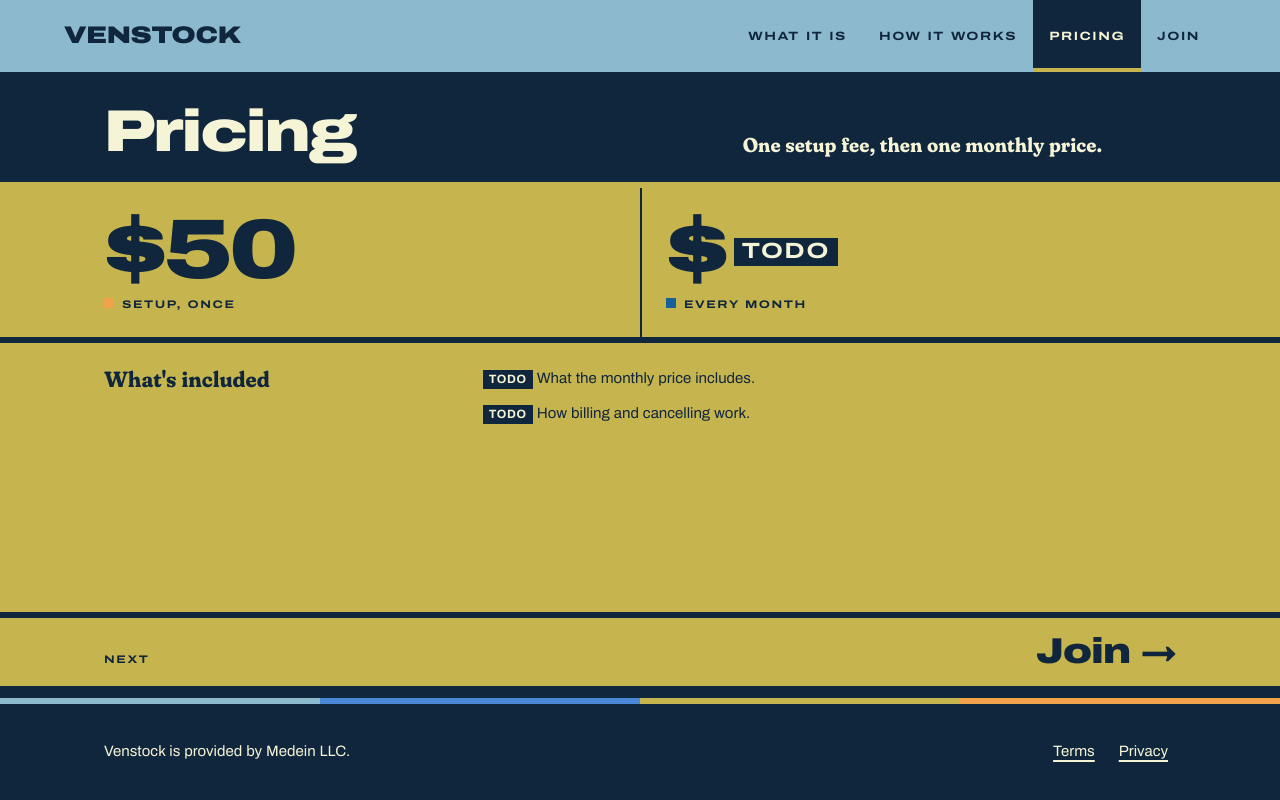
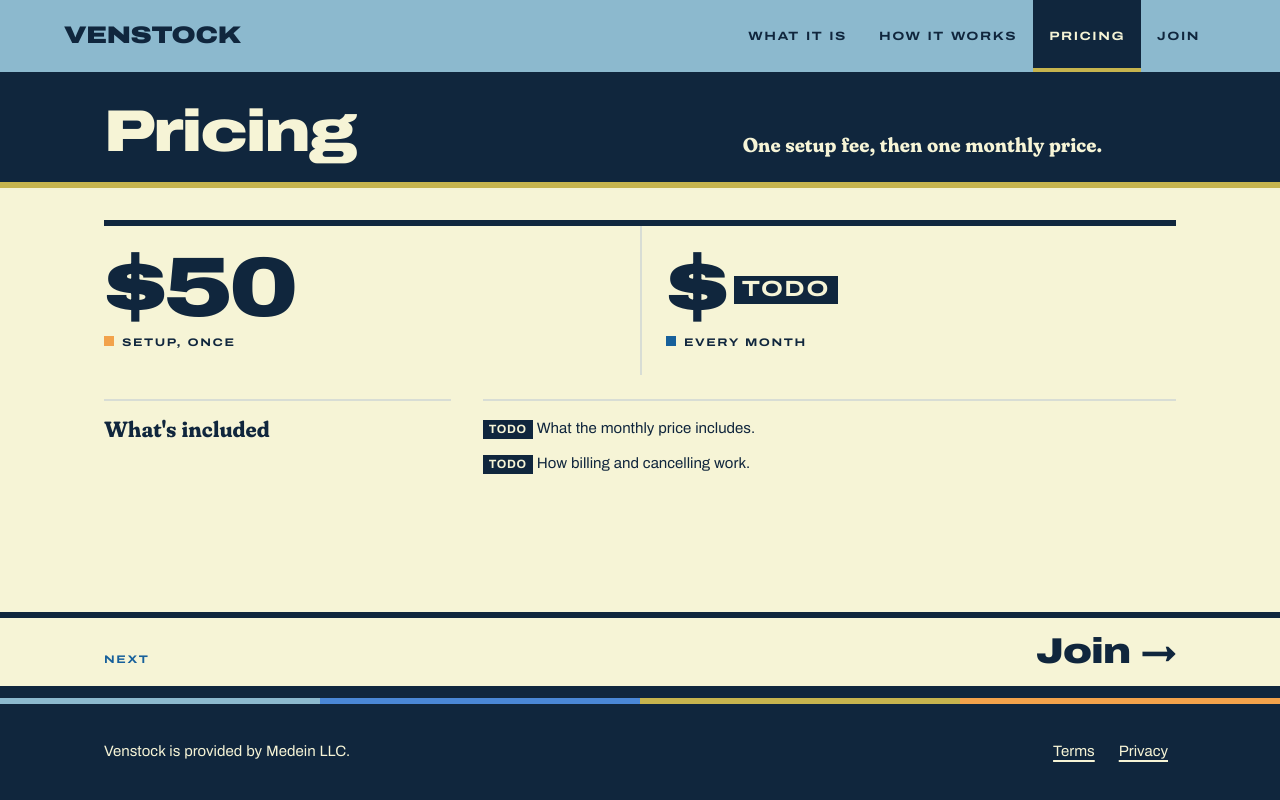
Before and after one commit to izzabizz5/venstock, a website: page site/public/pricing.html in a window 1280 px wide. Drawn offline with Linux system fonts and the light colour scheme.

Commit message:
Public site: the pricing page is cream like the others
The mustard is now only the stripe under the pricing band (and its tab
underline); the prices and notes sit on cream with the same rules as the
other pages.

Co-Authored-By: Claude Opus 5.5 <noreply@anthropic.com>

```diff
--- a/site/public/site.css
+++ b/site/public/site.css
@@ -110,17 +110,18 @@ p { margin: 0; max-width: 60ch; }
 .steps b { font: 700 20px/1.2 var(--font-serif); }
 .steps span { color: var(--text-2); font-size: 15px; }
 
-/* pricing: under the ink band, the page is the mustard field */
-.price-page { flex: 1; display: flex; flex-direction: column; background: var(--mark); color: var(--on-mark); }
+/* pricing: cream like the other pages; mustard is the stripe under its band */
+.price-page { flex: 1; display: flex; flex-direction: column; }
 .price-page .next { margin-top: auto; }
-.price-figures { display: grid; grid-template-columns: 1fr 1fr; }
+.price-figures { display: grid; grid-template-columns: 1fr 1fr; margin-top: var(--s6); border-top: var(--rule-w) solid var(--rule); }
 .price-figures div { display: flex; flex-direction: column; gap: var(--s2); padding: var(--s5) var(--s5) var(--s5) 0; }
-.price-figures div + div { padding-left: var(--s5); border-left: var(--hair-w) solid var(--on-mark); }
+.price-figures div + div { padding-left: var(--s5); border-left: var(--hair-w) solid var(--hair); }
 .price-figures .num { font-size: clamp(48px, 6.6vw, 96px); font-weight: 900; font-stretch: var(--wide); letter-spacing: -.04em; line-height: .9; }
 .price-figures .num .todo { margin-left: var(--s2); padding: var(--s1) var(--s2); font-size: 22px; vertical-align: .9em; }
 .price-figures div:first-child .label::before { content: ""; display: inline-block; width: 10px; height: 10px; margin-right: 8px; background: var(--c-orange); vertical-align: 0; }
 .price-figures div + div .label::before { content: ""; display: inline-block; width: 10px; height: 10px; margin-right: 8px; background: var(--c-deep); vertical-align: 0; }
-.price-notes { padding: var(--s5) 0 var(--s6); border-top: var(--rule-w) solid var(--on-mark); }
+.price-notes { padding: var(--s5) 0 var(--s6); }
+.price-notes .wrap > h2, .price-notes .wrap > div { padding-top: var(--s4); border-top: var(--hair-w) solid var(--hair); }
 .price-notes .wrap { display: grid; grid-template-columns: 4fr 8fr; gap: var(--s3) var(--s6); }
 .price-notes h2 { font-size: 22px; }
 .price-notes p { font-size: 15px; }
@@ -147,9 +148,6 @@ p { margin: 0; max-width: 60ch; }
 .next .label { color: var(--accent-text); }
 .next b { font-size: clamp(22px, 2.8vw, 36px); font-weight: 900; font-stretch: var(--wide); letter-spacing: -.02em; line-height: 1; }
 .next:hover { background: var(--tile-on); }
-.price-page .next { border-top-color: var(--on-mark); }
-.price-page .next .label { color: var(--on-mark); }
-.price-page .next:hover { background: var(--page); color: var(--text); }
 
 /* ---------- footer: the ink band, under a strip of the four page colours ---------- */
 .foot { background: var(--invert-bg); color: var(--invert-fg); padding: 0 0 var(--s5); font-size: 15px; }
@@ -185,7 +183,7 @@ p { margin: 0; max-width: 60ch; }
   .steps li::before { font-size: 40px; }
   .steps b { font-size: 18px; }
   .price-figures { grid-template-columns: 1fr; }
-  .price-figures div + div { padding-left: 0; border-left: 0; border-top: var(--hair-w) solid var(--on-mark); }
+  .price-figures div + div { padding-left: 0; border-left: 0; border-top: var(--hair-w) solid var(--hair); }
   .join-body .wrap { grid-template-columns: 1fr; }
   .join-body .wrap > div, .join-body .wrap > div + div { padding: var(--s4) 0; border-left: 0; }
 }
```
Also changed, not shown: docs/design.md (+1 -1 lines).
